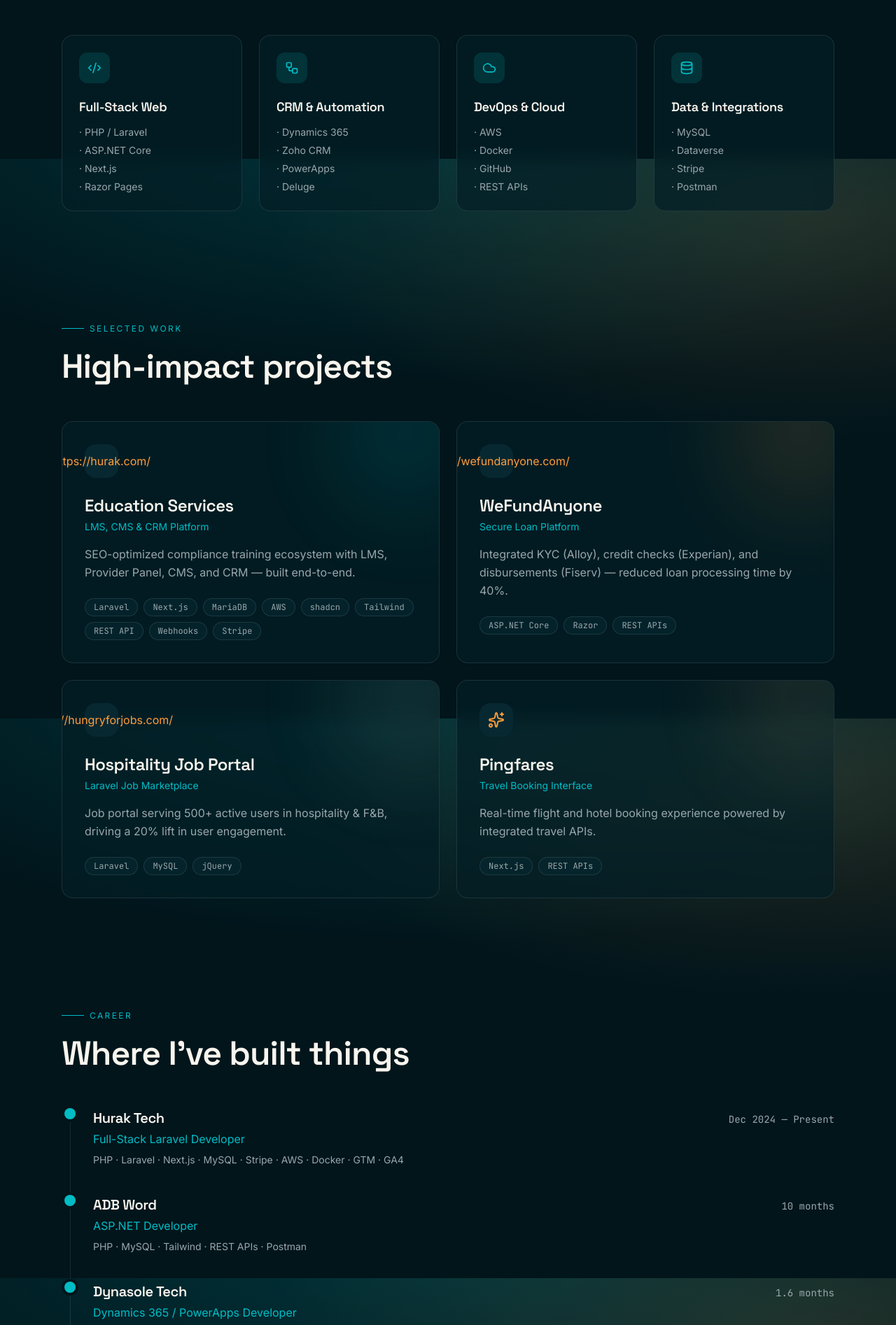
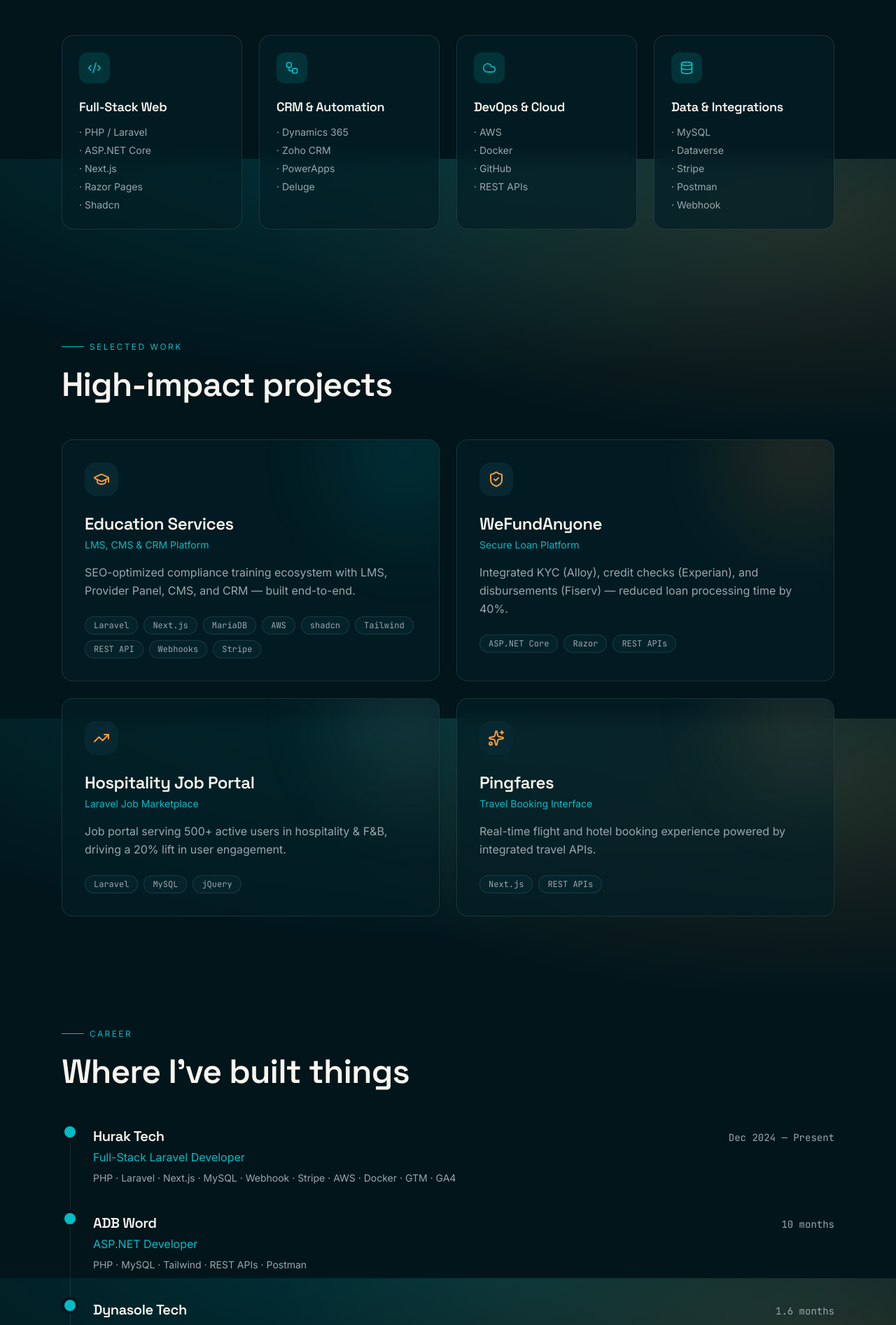
Before and after one commit to Muhammad-shakil/new-portfolio, a Next.js app: page / in a window 1280 px wide. Shown: the part 1373-3267 px from the top of the page at 70% size. Built offline with nearby package versions, Linux system fonts and the light colour scheme.

Commit message:
Update page.tsx

```diff
--- a/src/app/page.tsx
+++ b/src/app/page.tsx
@@ -26,7 +26,7 @@
   {
     icon: Code2,
     title: "Full-Stack Web",
-    items: ["PHP / Laravel", "ASP.NET Core", "Next.js", "Razor Pages"],
+    items: ["PHP / Laravel", "ASP.NET Core", "Next.js", "Razor Pages", "Shadcn"],
   },
   {
     icon: Workflow,
@@ -41,7 +41,7 @@
   {
     icon: Database,
     title: "Data & Integrations",
-    items: ["MySQL", "Dataverse", "Stripe", "Postman"],
+    items: ["MySQL", "Dataverse", "Stripe", "Postman", "Webhook"],
   },
 ];
 
@@ -96,7 +96,7 @@
     company: "Hurak Tech",
     role: "Full-Stack Laravel Developer",
     period: "Dec 2024 — Present",
-    stack: "PHP · Laravel · Next.js · MySQL · Stripe · AWS · Docker · GTM · GA4",
+    stack: "PHP · Laravel · Next.js · MySQL · Webhook · Stripe · AWS · Docker · GTM · GA4",
   },
   {
     company: "ADB Word",
@@ -428,7 +428,7 @@
                 <div className="relative">
                   <div className="flex items-start justify-between">
                     <div className="inline-flex h-12 w-12 items-center justify-center rounded-xl bg-surface-2 text-accent">
-                      <Icon className="h-6 w-6" />{link}
+                      <Icon className="h-6 w-6" />
                     </div>
                     <a href={link} target="_blank" rel="noopener noreferrer" aria-label="Open project link" >
                       <ExternalLink className="h-5 w-5 text-muted-foreground opacity-0 group-hover:opacity-100 transition" />
```
